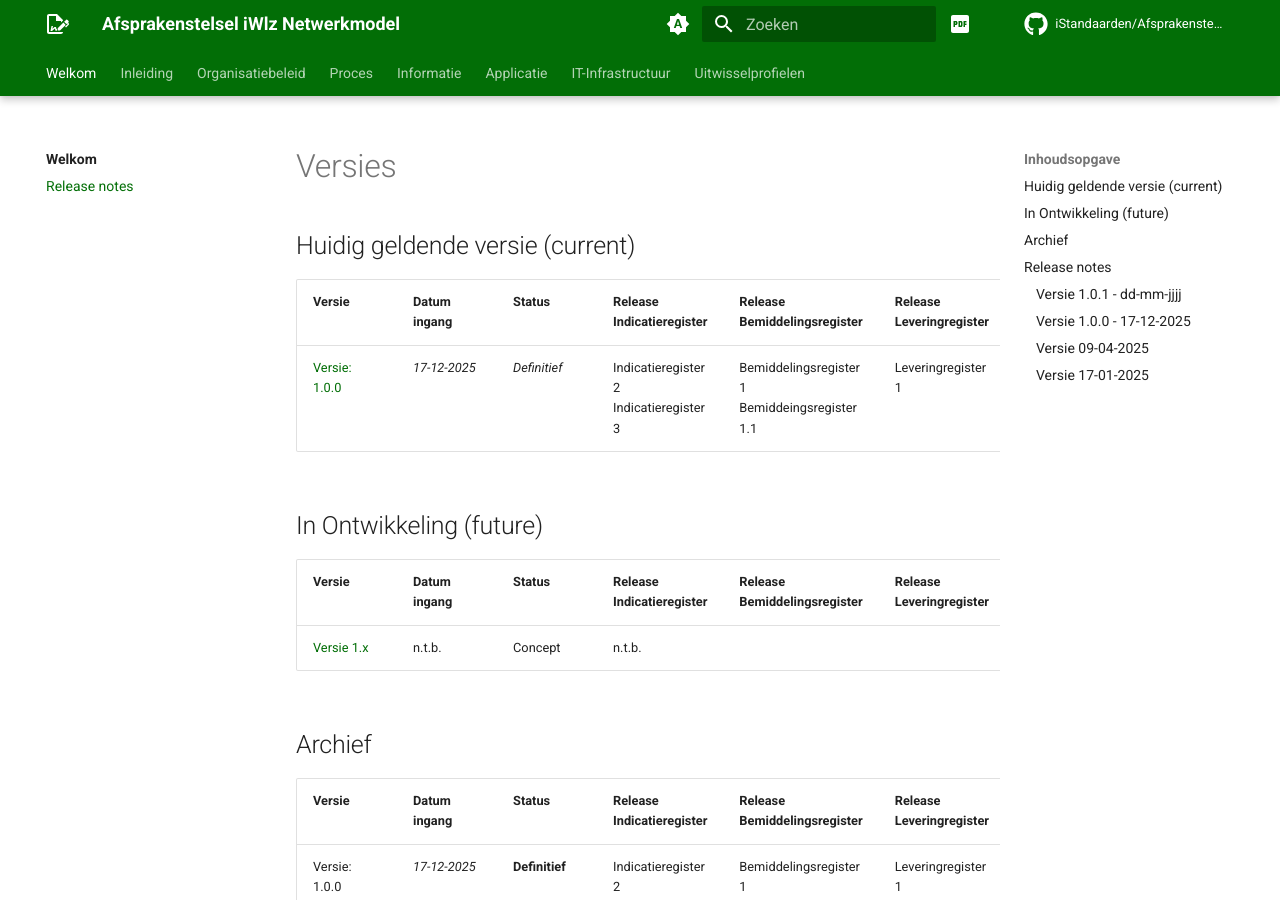
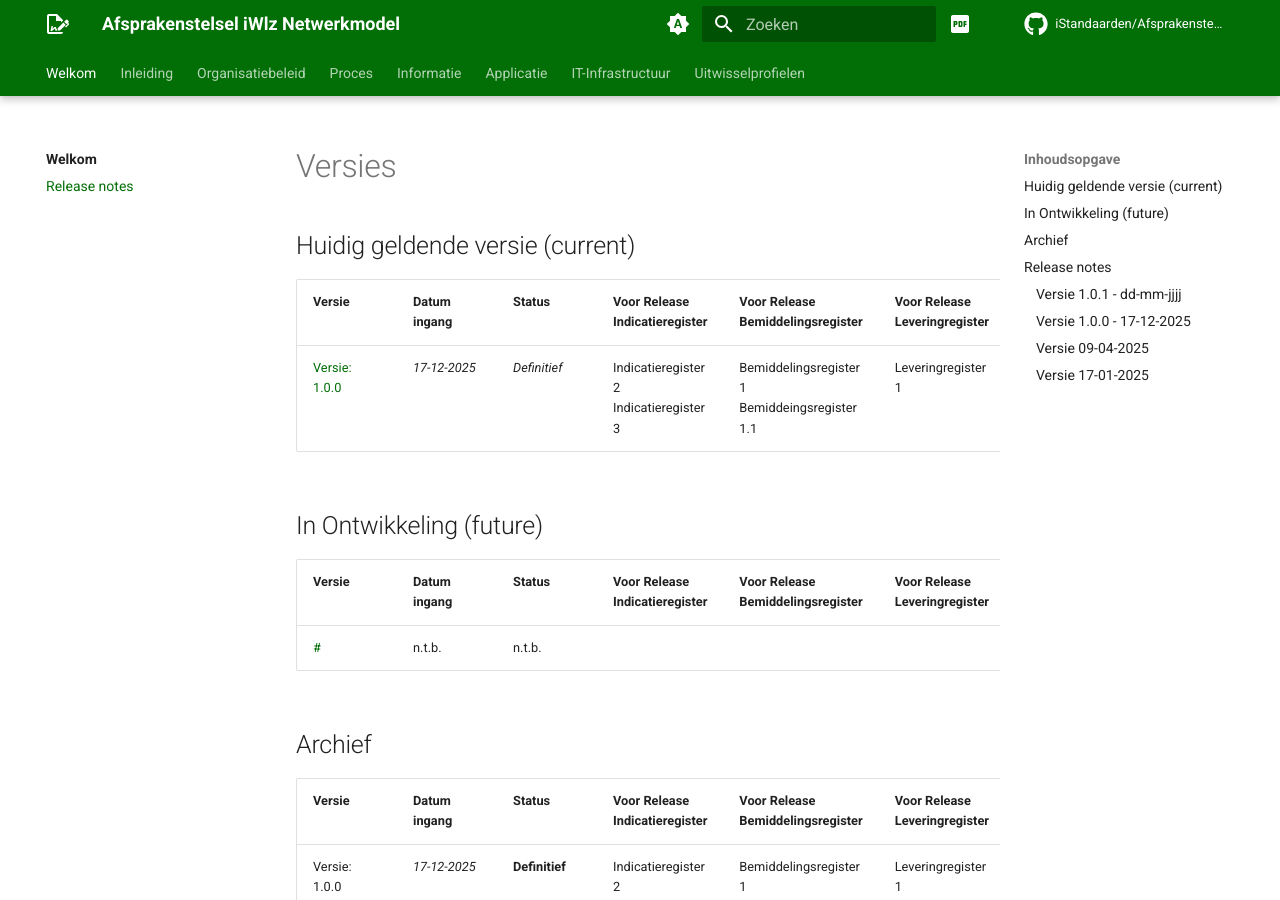
Before and after one commit to iStandaarden/Afsprakenstelsel-iWlz, an MkDocs documentation site: the page built from docs/welkom/release_notes.md, in a window 1280 px wide and 900 px high. Built offline with MkDocs 1.6.1 and Material for MkDocs 9.7.7, drawn with Linux system fonts in a browser that asks for light colours; comment, search, counter and statistics services are not loaded; the version menu is left out.

Commit message:
release notes

```diff
--- a/docs/welkom/release_notes.md
+++ b/docs/welkom/release_notes.md
@@ -3,20 +3,20 @@
 
 ## Huidig geldende versie  (current)
 
-| Versie | Datum ingang | Status | Release Indicatieregister | Release Bemiddelingsregister | Release Leveringregister |
+| Versie | Datum ingang | Status | Voor Release Indicatieregister | Voor Release Bemiddelingsregister | Voor Release Leveringregister |
 | :-- | :-- | :-- | :-- | :-- | :-- |
 | [Versie: 1.0.0](#versie-100---17-12-2025) | *17-12-2025* | *Definitief* | Indicatieregister 2 </BR>Indicatieregister 3  | Bemiddelingsregister 1 </br> Bemiddeingsregister 1.1 | Leveringregister 1 |
 
 ## In Ontwikkeling (future)
 
-| Versie | Datum ingang | Status | Release Indicatieregister | Release Bemiddelingsregister | Release Leveringregister |
+| Versie | Datum ingang | Status | Voor Release Indicatieregister | Voor Release Bemiddelingsregister | Voor Release Leveringregister |
 | :-- | :-- | :-- | :-- | :-- | :-- |
-| [Versie 1.x](#) | n.t.b. | Concept | n.t.b. |
+| [#](#) | n.t.b. | n.t.b. |  |  | |
 
 
 
 ## Archief
-| Versie | Datum ingang | Status | Release Indicatieregister | Release Bemiddelingsregister | Release Leveringregister |
+| Versie | Datum ingang | Status | Voor Release Indicatieregister | Voor Release Bemiddelingsregister | Voor Release Leveringregister |
 | :-- | :-- | :-- | :-- | :-- | :-- |
 | Versie: 1.0.0 | *17-12-2025* | **Definitief** | Indicatieregister 2 </BR>Indicatieregister 3  | Bemiddelingsregister 1 </br> Bemiddeingsregister 1.1 | Leveringregister 1 |
 
```
